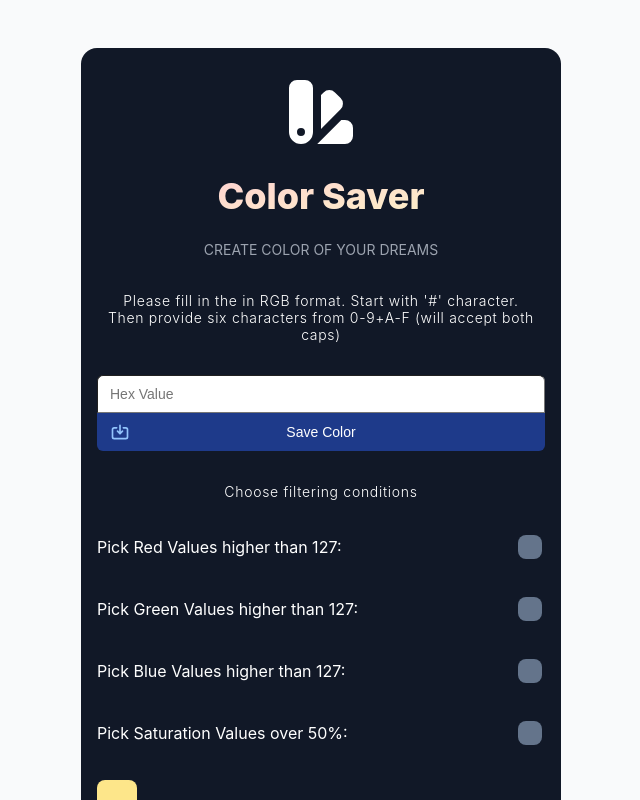
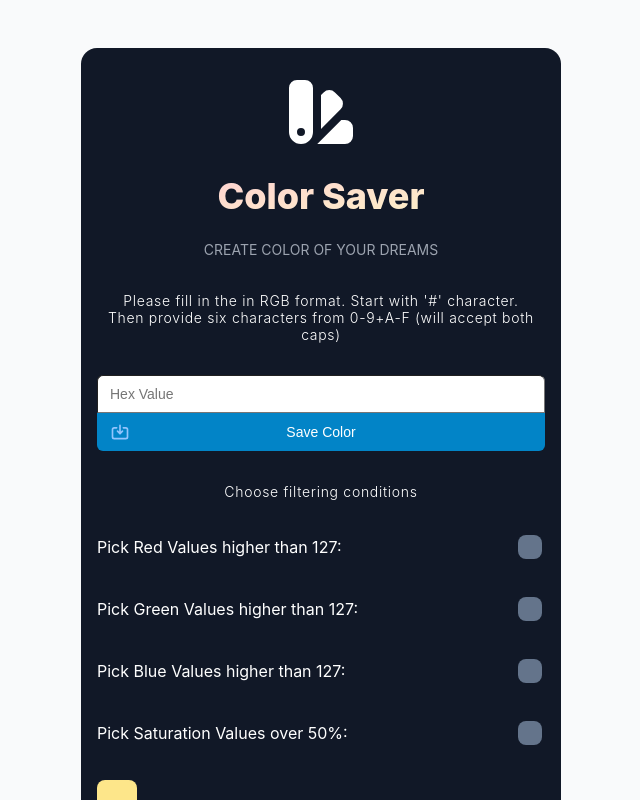
Before and after one commit to progexplorer24/frontend-task, a React (Create React App) app: page / in a window 1280 px wide. In both pictures the pointer is over the button "Save Color". Shown: the top 800 px of the page, without its empty margins (319-959 px from the left). Built offline with nearby package versions, Linux system fonts and the light colour scheme.

Commit message:
feat: improve button hover UX

```diff
--- a/src/components/FormSubmit.scss
+++ b/src/components/FormSubmit.scss
@@ -18,6 +18,11 @@
   border-bottom-right-radius: 0.375rem;
   border-color: transparent;
   background-color: #1E3A8A;
+  cursor: pointer;
+}
+
+.FormBtn:hover {
+  background-color: #0284C7;
 }
 
 .svg-wrapper {
```
